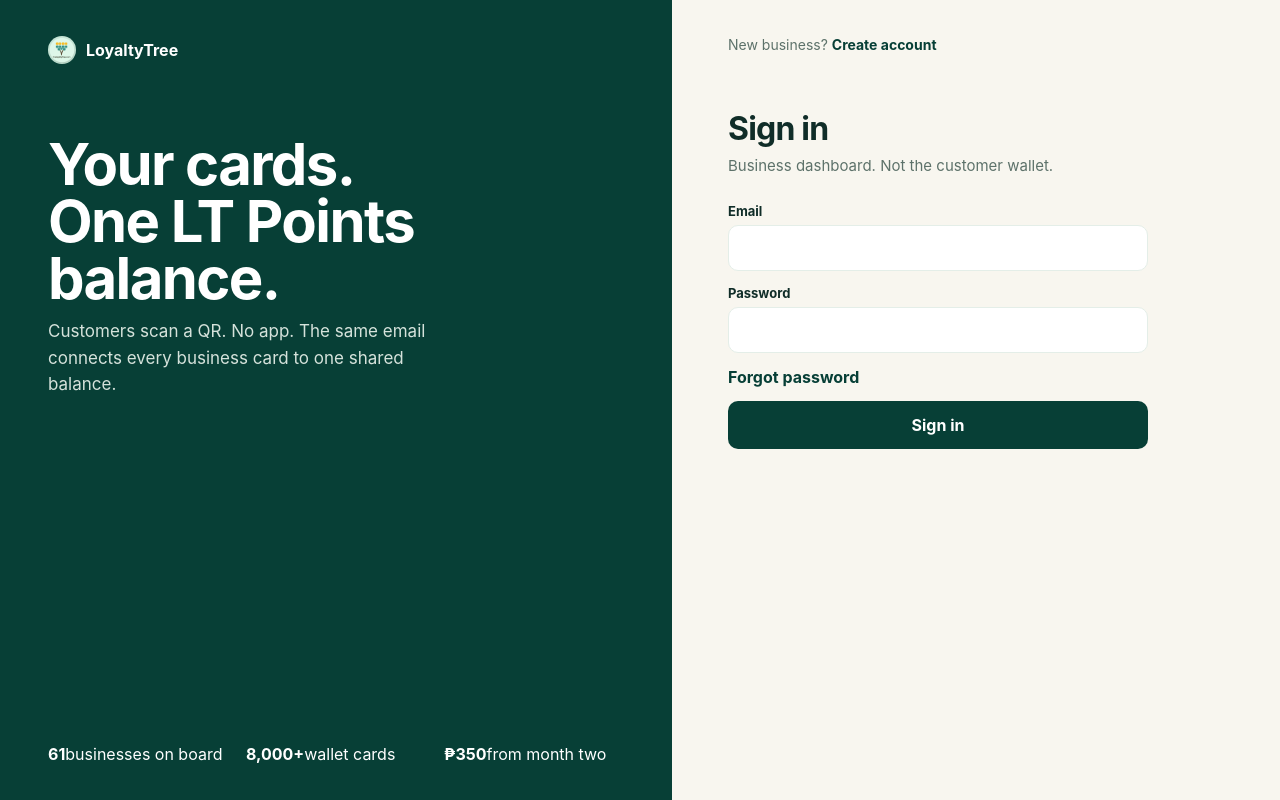
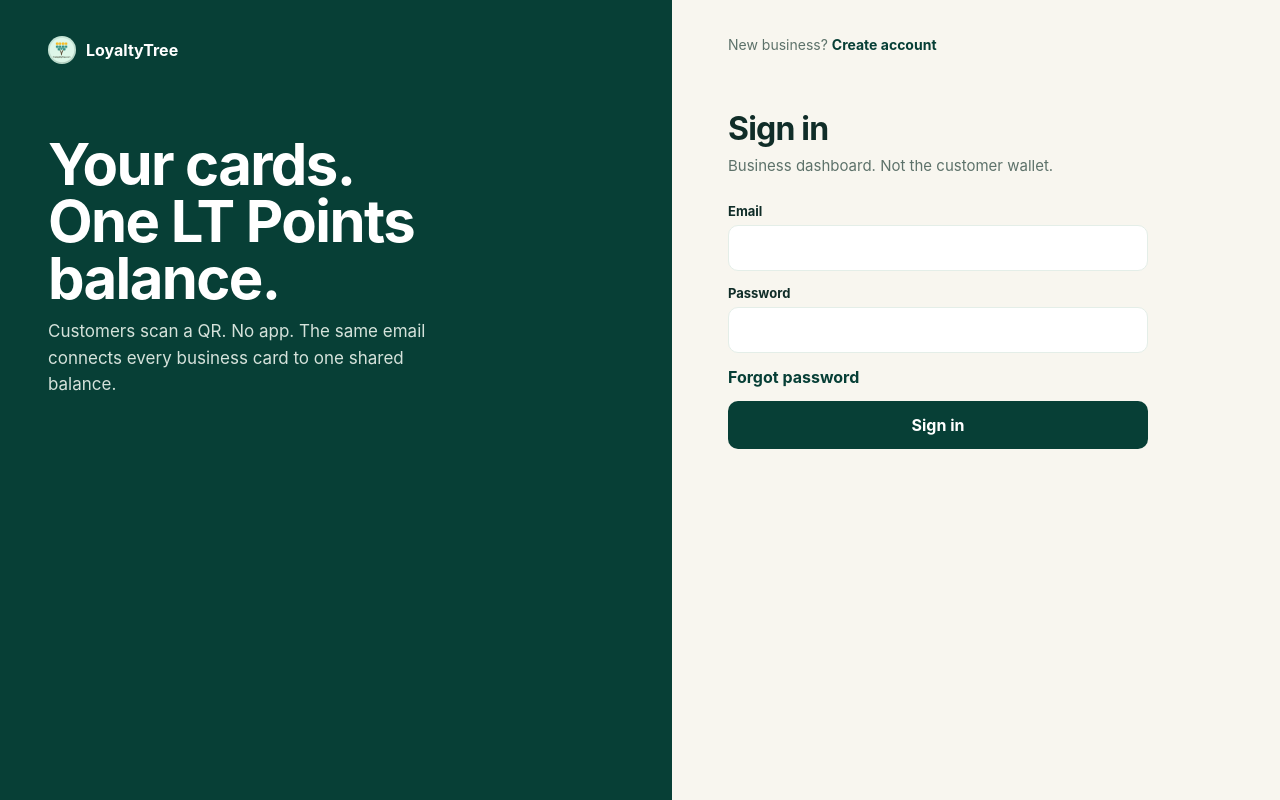
Before and after one commit to Snoopscoops/loyaltree, a React (Vite) app in the folder frontend/: page /login in a window 1280 px wide. Built offline with nearby package versions, Linux system fonts and the light colour scheme; no server answers.

Commit message:
Remove the stats row from login

```diff
--- a/frontend/src/components/Login.jsx
+++ b/frontend/src/components/Login.jsx
@@ -111,7 +111,6 @@ function LoginPage({ API_BASE, onLogin }) {
         <div style={styles.brand}><img src={logo256} alt="" style={styles.mark} /> LoyaltyTree</div>
         <h1 style={styles.hero}>Your cards.<br />One LT Points balance.</h1>
         <p style={styles.heroCopy}>Customers scan a QR. No app. The same email connects every business card to one shared balance.</p>
-        <div style={styles.proof}><div><strong>61</strong><span>businesses on board</span></div><div><strong>8,000+</strong><span>wallet cards</span></div><div><strong>₱350</strong><span>from month two</span></div></div>
       </section>
       <section className="lt-auth-right" style={styles.right}>
         <div className="lt-auth-top">
@@ -158,7 +157,6 @@ const styles = {
   mark: { width: 28, height: 28, borderRadius: '50%' },
   hero: { margin: '72px 0 12px', fontSize: 'clamp(40px, 5vw, 58px)', lineHeight: .98, letterSpacing: '-1.6px', fontWeight: 700, maxWidth: 520 },
   heroCopy: { margin: 0, maxWidth: 420, color: '#d5e2db', fontSize: 17, lineHeight: 1.55 },
-  proof: { marginTop: 'auto', display: 'grid', gridTemplateColumns: '1fr 1fr 1fr', gap: 18, paddingTop: 48 },
   right: { padding: '36px 56px', display: 'flex', flexDirection: 'column' },
   switchTop: { marginLeft: 'auto', fontSize: 14, color: '#5d726a' },
   heading: { margin: '56px 0 8px', fontSize: 32, letterSpacing: '-.8px' },
```
